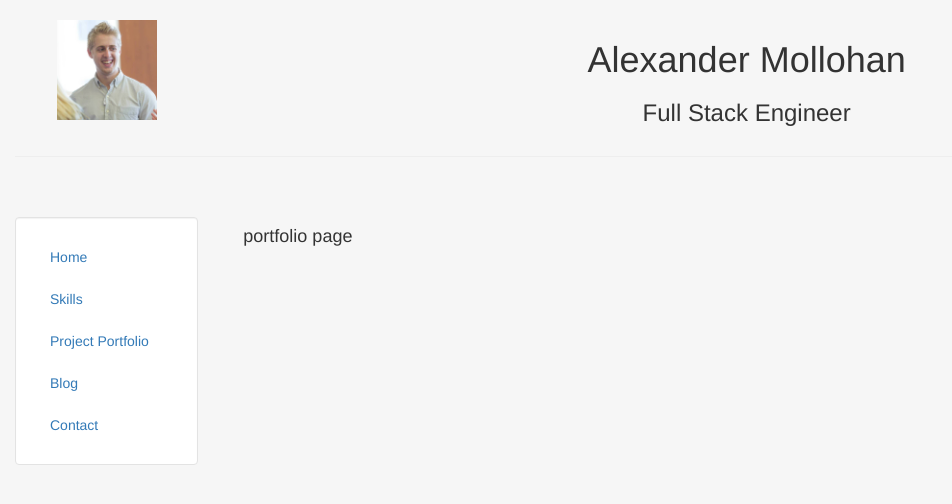
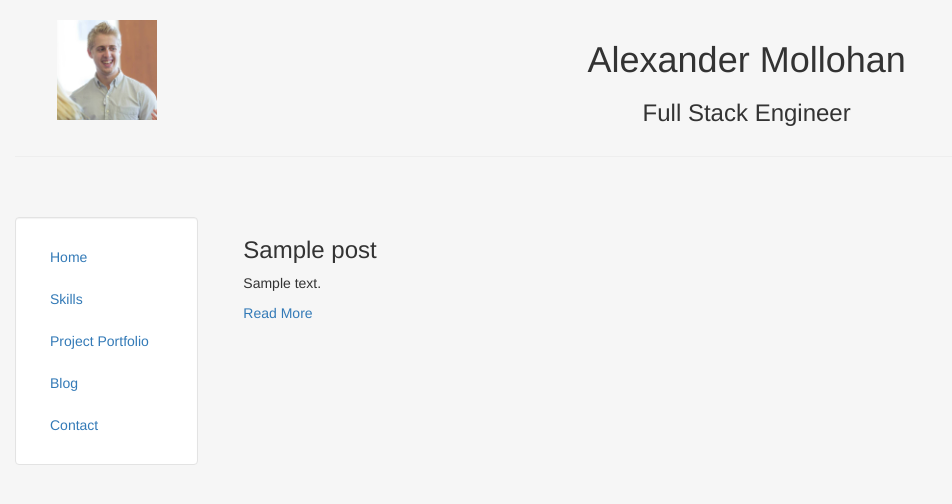
Before and after one commit to d00medman/portfolio, a Django app: template portfolio/templates/portfolio/portfolio.html in a window 1280 px wide. Shown: the top 504 px of the page, without its empty margins (0-952 px from the left). Run offline with Django 3.2, Linux system fonts and the light colour scheme; the template is opened without the code that fills it: most values are stand-ins (such as "Sample title", 1, 10 or a date in 2020); parts of the project's set-up code (start-up, migrations or seed data) failed here and were passed over.

Commit message:
Able to display all projects
now need to build out detailed display of individual projects

```diff
--- a/portfolio/templates/portfolio/portfolio.html
+++ b/portfolio/templates/portfolio/portfolio.html
@@ -2,6 +2,10 @@
 
 {%block content%}
 
-  <h4>portfolio page</h4>
+  {%for project in object_list%}
+    <h3>{{project.name}}</h3>
+    <p>{{project.short_description}}</p>
+    <a href="/portfolio/{{project.id}}">Read More</a>
 
+    {%endfor%}
 {%endblock%}
--- a/portfolio/urls.py
+++ b/portfolio/urls.py
@@ -3,6 +3,6 @@ from django.views.generic import ListView, DetailView
 from portfolio.models import Project
 
 urlpatterns = [
-    url(r'^$', ListView.as_view(queryset=Project.objects.all().order_by('-date')[:25],
+    url(r'^$', ListView.as_view(queryset=Project.objects.all().order_by('-id')[:25],
                                 template_name='portfolio/portfolio.html'))
 ]
```
Also changed, not shown: db.sqlite3.
